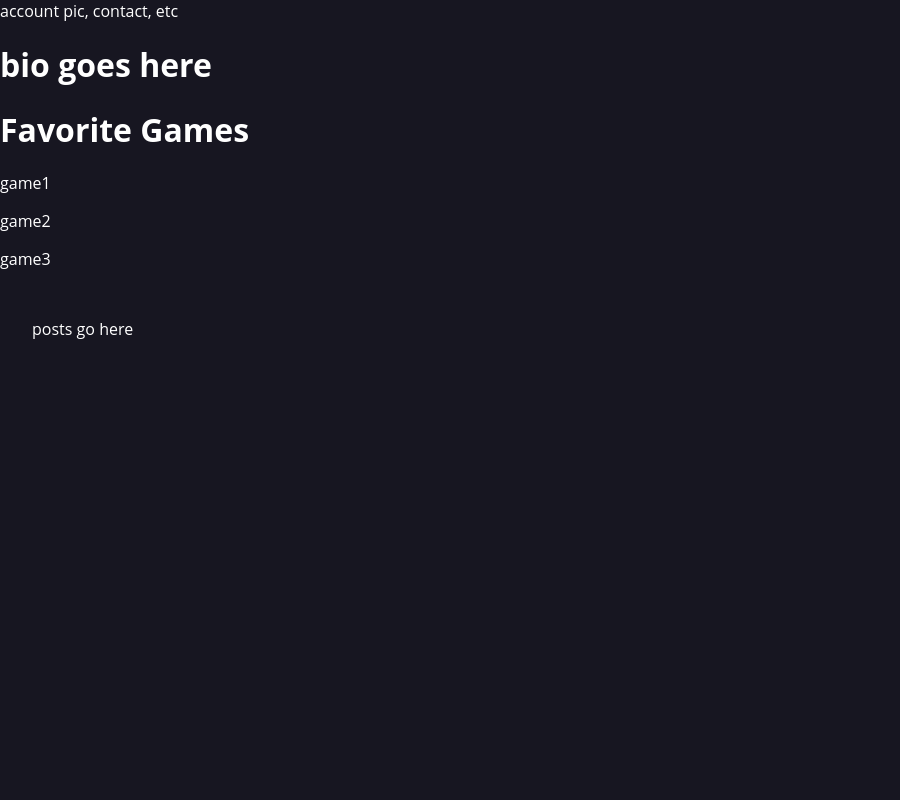
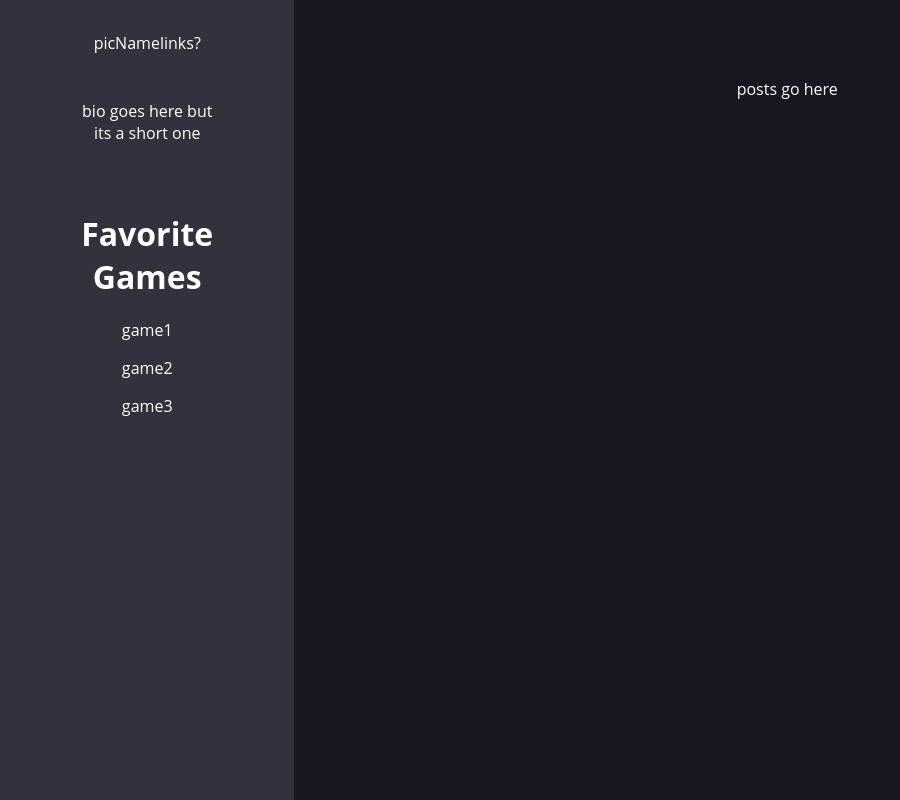
Before and after one commit to EgoPeek/EgoPeekApp, a React (Create React App) app in the folder FrontEnd/: page /account in a window 1280 px wide. Shown: the whole page, without its empty margins (0-900 px from the left). Built offline with nearby package versions, Linux system fonts and the light colour scheme.

Commit message:
made basic layout

```diff
--- a/FrontEnd/src/components/Account/Account.css
+++ b/FrontEnd/src/components/Account/Account.css
@@ -1,12 +1,55 @@
 .account {
+  width: 100%;
 }
 
-.account-info {
+.account-container {
+  height: 100vh;
+  display: flex;
+}
+
+.sidenav {
+  background-color: rgba(51, 49, 61, 1);
+  padding: 2em;
+  display: flex;
+  flex-direction: column;
+  text-align: center;
+  width: 20%;
+  /*position: fixed;
+  z-index: 1;
+  left: 0;
+  background-color: gray;
+  overflow-x: hidden;
+  transition: 0.5s;*/
+}
+
+/*.sidenav a {
+  padding: 8px 8px 8px 32px;
+  text-decoration: none;
+  font-size: 25px;
+  color: #818181;
+  display: block;
+  transition: 0.3s;
+}*/
+
+.sidenav .closebtn {
+  position: absolute;
+  top: 0;
+  right: 25px;
+  font-size: 36px;
+  margin-left: 50px;
+}
+
+.account-bio {
+  margin: 20%;
 }
 
 .posts-container {
-  padding: 2rem;
+  width: 80%;
+  padding: 2em;
+  display: flex;
+  justify-content: center;
 }
 
 .posts {
+  margin: 5%;
 }
--- a/FrontEnd/src/components/Account/Account.js
+++ b/FrontEnd/src/components/Account/Account.js
@@ -7,16 +7,19 @@ const Account = () => {
     <div className="account">
       {/*<div className="header">
         <Header />
-  </div>*/}
+      </div>*/}
 
       <div className="account-container">
-        <div className="account-hamburger">
+        <div className="sidenav">
           <div className="account-info">
-            <span>account pic, contact, etc</span>
+            <span>pic</span>
+            <span>Name</span>
+            <span>links?</span>
+            <span></span>
           </div>
 
           <div className="account-bio">
-            <h1>bio goes here</h1>
+            <span>bio goes here but its a short one</span>
           </div>
 
           <div className="account-favorites">
```
